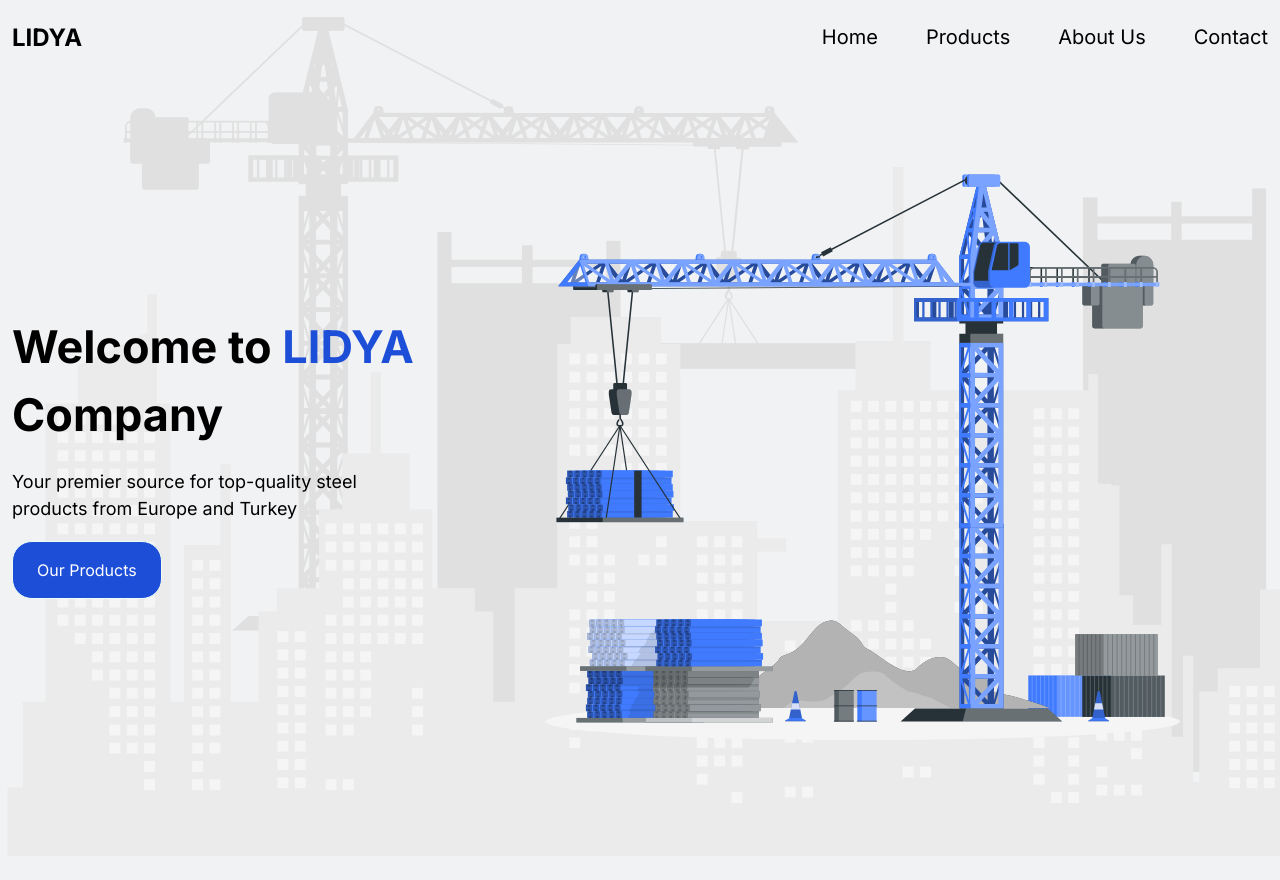
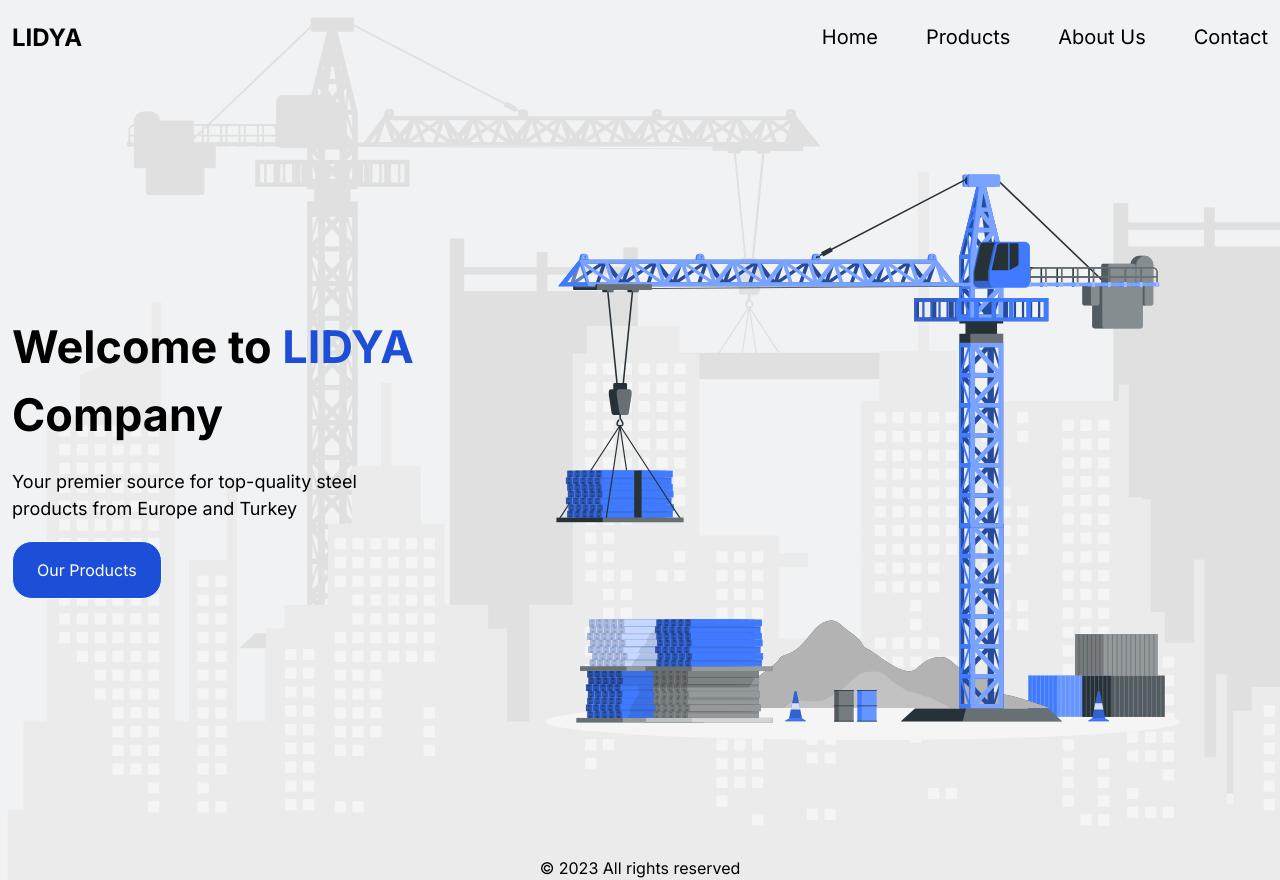
Before and after one commit to DavitAndzavelidze/lidya, a Next.js app: page / in a window 1280 px wide. Before the commit the page ends 856 px from the top, so only its background shows below. Built offline with nearby package versions, Linux system fonts and the light colour scheme.

Commit message:
add footer and change main layout

```diff
--- a/app/layout.tsx
+++ b/app/layout.tsx
@@ -2,12 +2,14 @@ import type { Metadata } from "next";
 import { Inter } from "next/font/google";
 import "./globals.css";
 import Navbar from "@/components/Navbar";
+import Footer from "@/components/Footer";
 
 const inter = Inter({ subsets: ["latin"] });
 
 export const metadata: Metadata = {
-  title: "Create Next App",
-  description: "Generated by create next app",
+  title: "Lidya",
+  description:
+    "premier source for top-quality steel products from Europe and Turkey",
 };
 
 export default function RootLayout({
@@ -20,6 +22,7 @@ export default function RootLayout({
       <body className={inter.className}>
         <Navbar />
         {children}
+        <Footer />
       </body>
     </html>
   );
--- /dev/null
+++ b/components/Footer.tsx
@@ -0,0 +1,11 @@
+import React from "react";
+
+const Footer = () => {
+  return (
+    <div className="max-container flexCenter">
+      <div>&copy; 2023 All rights reserved</div>
+    </div>
+  );
+};
+
+export default Footer;
```
